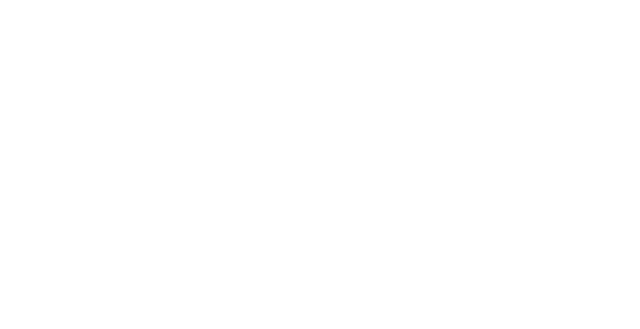
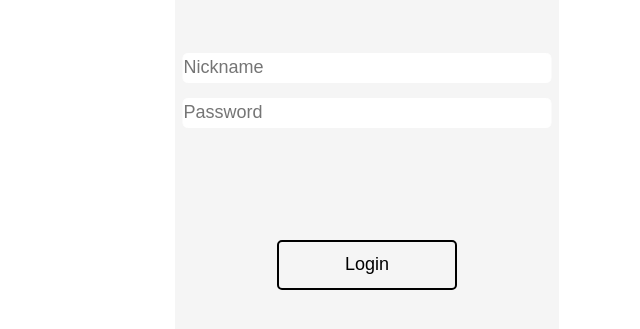
Before and after one commit to DanilErem/Forum, a React (Create React App) app in the folder frontend/: page / in a window 1280 px wide. Shown: the part 159-488 px from the top of the page, without its empty margins (273-913 px from the left). Built offline with nearby package versions, Linux system fonts and the light colour scheme.

Commit message:
Update App.js

```diff
--- a/frontend/src/App.js
+++ b/frontend/src/App.js
@@ -1,10 +1,10 @@
-import logo from './logo.svg';
 import './App.css';
-
+import Regestration from "./Regestration/Regestration";
+import React from "react";
 function App() {
   return (
     <div className="App">
-
+      <Regestration/>
     </div>
   );
 }
```
